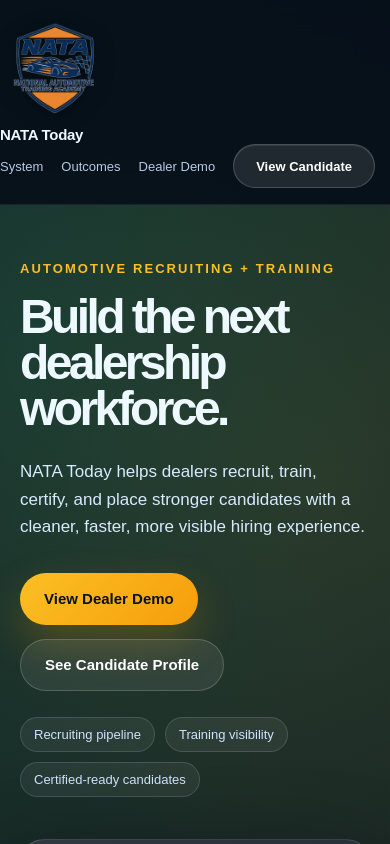
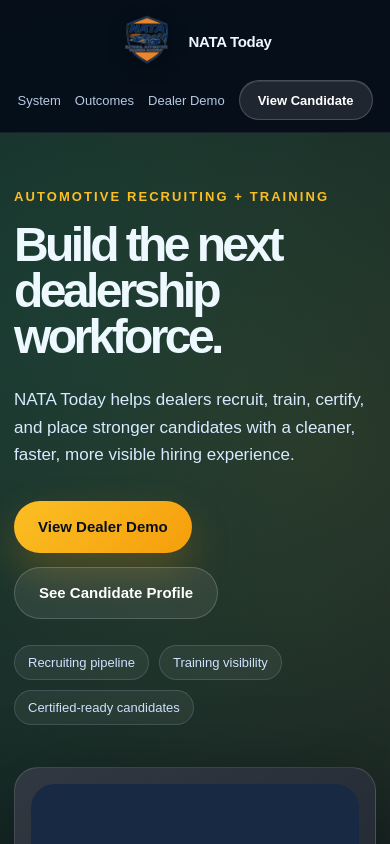
Before and after one commit to zlomke76-del/natatoday, a Next.js app: page / in a window 390 px wide. Shown: the top 844 px of the page. Built offline with nearby package versions, Linux system fonts and the light colour scheme.

Commit message:
Update globals.css

```diff
--- a/app/globals.css
+++ b/app/globals.css
@@ -31,30 +31,37 @@
   top: 0;
   z-index: 20;
   width: 100%;
+  height: 76px;
   border-bottom: 1px solid rgba(255, 255, 255, 0.08);
-  background: rgba(5, 13, 24, 0.88);
+  background: rgba(5, 13, 24, 0.92);
   backdrop-filter: blur(16px);
 }
 
 .nav-inner {
-  height: 70px;
+  width: min(1180px, calc(100% - 40px));
+  height: 76px;
+  margin: 0 auto;
+  display: flex;
+  align-items: center;
+  justify-content: space-between;
+  gap: 28px;
 }
 
 .brand {
+  display: flex;
+  align-items: center;
   gap: 12px;
+  min-width: 0;
+  flex: 0 0 auto;
 }
 
 .brand-logo {
-  width: 78px;
+  width: 64px;
   height: auto;
   display: block;
   object-fit: contain;
-  filter: drop-shadow(0 4px 10px rgba(0, 0, 0, 0.38));
-}
-
-.brand-text {
-  font-size: 17px;
-  font-weight: 900;
+  flex: 0 0 auto;
+  filter: drop-shadow(0 4px 10px rgba(0, 0, 0, 0.4));
 }
 
 .brand-text {
@@ -100,7 +107,7 @@
 
 .hero {
   width: min(1180px, calc(100% - 40px));
-  min-height: calc(100vh - 82px);
+  min-height: calc(100vh - 76px);
   margin: 0 auto;
   padding: 92px 0 88px;
   display: grid;
@@ -200,8 +207,7 @@
   height: 220px;
   overflow: hidden;
   border-radius: 24px;
-  background:
-    linear-gradient(180deg, #172943 0 53%, #0d1529 53% 100%);
+  background: linear-gradient(180deg, #172943 0 53%, #0d1529 53% 100%);
 }
 
 .road::before {
@@ -243,8 +249,7 @@
   bottom: 18px;
   height: 52px;
   border-radius: 42px 54px 24px 24px;
-  background:
-    linear-gradient(110deg, #e8f2ff 0 42%, #fbbf24 42% 58%, #c6d8ee 58% 100%);
+  background: linear-gradient(110deg, #e8f2ff 0 42%, #fbbf24 42% 58%, #c6d8ee 58% 100%);
   box-shadow: 0 16px 40px rgba(0, 0, 0, 0.32);
 }
 
@@ -406,18 +411,21 @@
 }
 
 @media (max-width: 980px) {
+  .nav {
+    height: auto;
+  }
+
   .nav-inner {
+    width: min(100% - 32px, 1180px);
     height: auto;
-    padding: 16px 0;
-    align-items: flex-start;
-    flex-direction: column;
+    min-height: 76px;
+    padding: 12px 0;
+    align-items: center;
   }
 
   .nav-links {
-    width: 100%;
-    justify-content: flex-start;
-    flex-wrap: wrap;
     gap: 12px 18px;
+    font-size: 13px;
   }
 
   .hero {
@@ -445,14 +453,26 @@
   }
 }
 
-@media (max-width: 560px) {
-  .brand-logo {
-    width: 68px;
+@media (max-width: 680px) {
+  .nav-inner,
+  .hero,
+  .wrap {
+    width: min(100% - 28px, 1180px);
   }
-}
+
+  .nav-inner {
+    flex-wrap: wrap;
+    justify-content: center;
+    gap: 10px 16px;
+  }
+
+  .brand {
+    width: 100%;
+    justify-content: center;
+  }
 
   .brand-logo {
-    width: 110px;
+    width: 58px;
   }
 
   .brand-text {
@@ -460,7 +480,16 @@
   }
 
   .nav-links {
+    width: 100%;
+    justify-content: center;
+    flex-wrap: wrap;
+    gap: 10px 14px;
     font-size: 13px;
+  }
+
+  .nav-cta {
+    min-height: 40px;
+    padding: 0 18px;
   }
 
   h1 {
@@ -488,3 +517,4 @@
   .section-light {
     padding: 58px 0;
   }
+}
```
